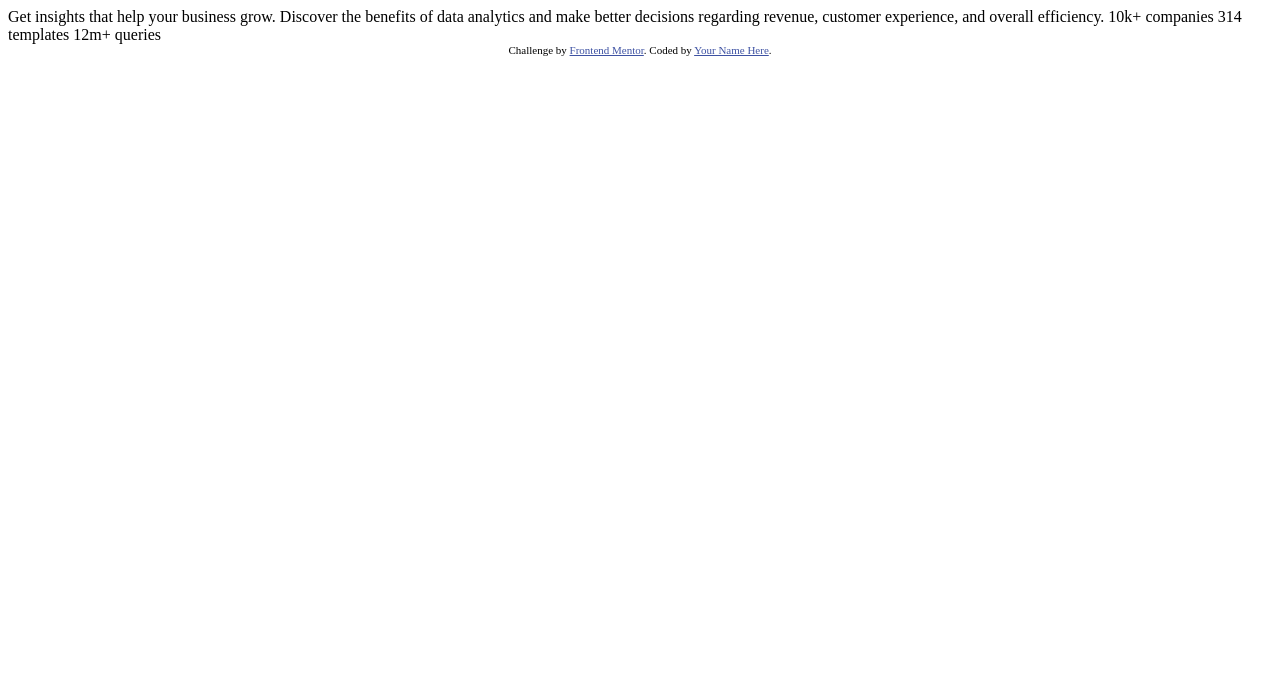
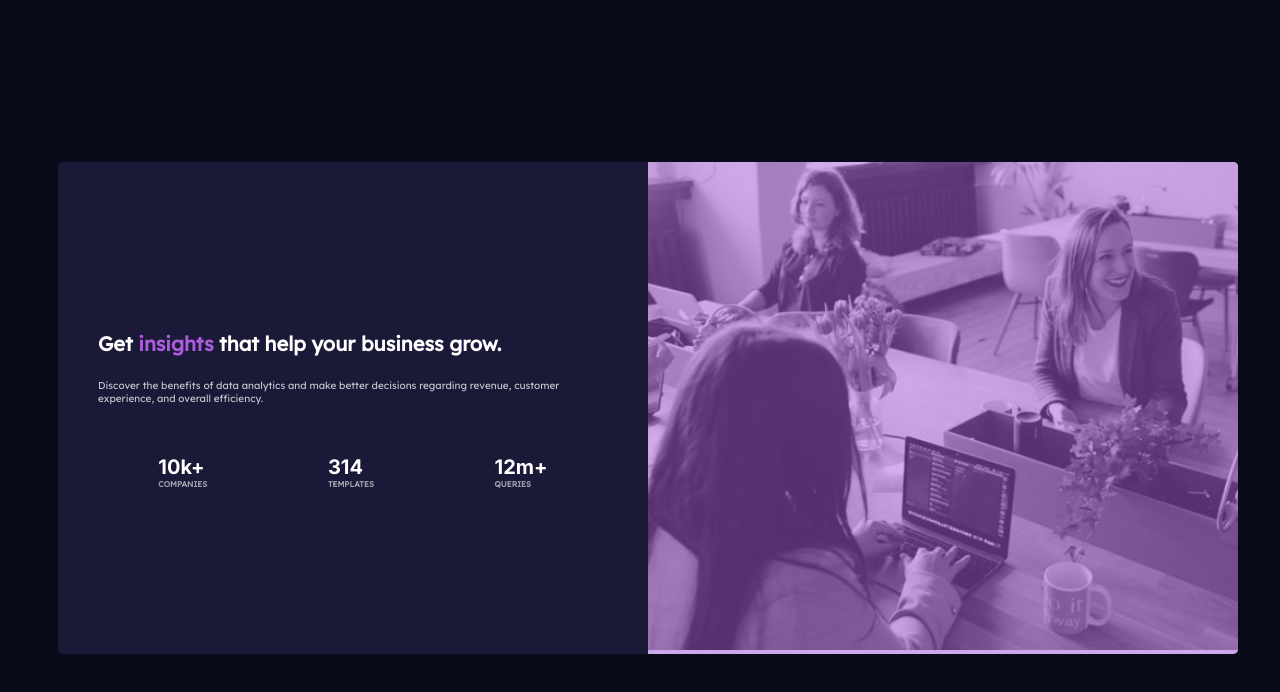
Before and after one commit to abymani/stats-preview-card-component-main, a plain HTML site: page index.html in a window 1280 px wide. Drawn offline with Linux system fonts and the light colour scheme.

Commit message:
all done

```diff
--- /dev/null
+++ b/index.css
@@ -0,0 +1,118 @@
+
+@import url('https://fonts.googleapis.com/css2?family=Inter:wght@400;700&family=Lexend+Deca&display=swap');
+
+* {
+
+    box-sizing: border-box;
+
+}
+
+
+/* ### Primary
+
+- Very dark blue (main background): hsl(233, 47%, 7%)
+- Dark desaturated blue (card background): hsl(244, 38%, 16%)
+- Soft violet (accent): hsl(277, 64%, 61%)
+
+### Neutral
+
+- White (main heading, stats): hsl(0, 0%, 100%)
+- Slightly transparent white (main paragraph): hsla(0, 0%, 100%, 0.75)
+- Slightly transparent white (stat headings): hsla(0, 0%, 100%, 0.6) */
+
+p {
+    font-family: 'Lexend Deca', sans-serif;
+    font-size: 10px;
+    color:  hsla(0, 0%, 100%, 0.75);
+
+}
+.stats {
+    font-family: 'Inter', sans-serif;
+    font-weight: 700;
+    font-size: 20px;
+}
+h1 {
+    font-family: 'Lexend Deca', sans-serif;
+    font-size: 20px;
+    font-weight: 700;
+}
+#insights {
+    color: hsl(277, 64%, 61%);
+}
+.state-desc {
+    font-family: 'Lexend Deca', sans-serif;
+    font-size: 8px;
+    text-transform: uppercase;
+    color :hsla(0, 0%, 100%, 0.6);
+}
+body {
+
+    height: 100vh;
+    width: 100vw;
+    background-color: hsl(233, 47%, 7%);
+    color: white;
+    display: flex;
+    flex-direction: column;
+    justify-content: center;
+    align-items: center;
+
+}
+
+.main-container {
+    display: flex;
+    flex-direction: row;
+    justify-content: center;
+    align-items: center;
+    background-color: hsl(244, 38%, 16%);
+    margin: 50px;
+    border-radius: 5px;
+    overflow: hidden;
+}
+
+.image-container {
+   flex: 40%;
+   position: relative;
+   background-color: aliceblue;
+}
+
+#overlay {
+    position: absolute;
+    top: 0;
+    left: 0;
+    width: 100%;
+    height: 100%;
+    background-color: hsla(277, 64%, 61%,0.5);
+}
+
+.content-container {
+    flex: 40%;
+    /* position: relative; */
+   padding: 40px;
+   display: flex;
+   flex-direction: column;
+
+}
+.all-stats {
+    display: flex;
+    flex-direction: row;
+    justify-content: space-around;
+    align-items: center;
+    margin-top: 30px;
+}
+.stats {
+    display: flex;
+    flex-direction: column;
+    margin: 10px;
+}
+
+@media screen and (max-width:600px) {
+    body {
+        height: auto;
+    }
+    .main-container {
+        flex-direction: column-reverse;
+    }
+    .all-stats {
+        flex-direction: column;
+    }
+}
--- a/index.html
+++ b/index.html
@@ -5,29 +5,32 @@
   <meta name="viewport" content="width=device-width, initial-scale=1.0"> <!-- displays site properly based on user's device -->
 
   <link rel="icon" type="image/png" sizes="32x32" href="./images/favicon-32x32.png">
+  <link rel="stylesheet" href="./index.css">
 
   <title>Frontend Mentor | Stats preview card component</title>
 
   <!-- Feel free to remove these styles or customise in your own stylesheet 👍 -->
-  <style>
-    .attribution { font-size: 11px; text-align: center; }
-    .attribution a { color: hsl(228, 45%, 44%); }
-  </style>
+
 </head>
 <body>
+  <main class="main-container">
+  <div class="content-container">
+  <h1>Get <span id="insights">insights</span> that help your business grow.</h1>
 
-  Get insights that help your business grow.
+  <p class="small-text">Discover the benefits of data analytics and make better decisions regarding revenue, customer
+  experience, and overall efficiency.</p>
 
-  Discover the benefits of data analytics and make better decisions regarding revenue, customer
-  experience, and overall efficiency.
+  <div class="all-stats">
+      <div class="stats"><span>10k+  </span> <span class="small-text state-desc">companies</span></div>
+      <div class="stats"><span>314 </span> </span> <span class="small-text state-desc" >templates</div>
+      <div class="stats"><span>12m+ </span> <span class="small-text state-desc">queries</span></div>
 
-  10k+ companies
-  314 templates
-  12m+ queries
-
-  <div class="attribution">
-    Challenge by <a href="https://www.frontendmentor.io?ref=challenge" target="_blank">Frontend Mentor</a>.
-    Coded by <a href="#">Your Name Here</a>.
   </div>
+  </div>
+  <div class="image-container">
+    <img src="./images/image-header-desktop.jpg"  alt="Picture can't be shown" height="100%" width="100%" >
+    <div id="overlay"></div>
+  </div>
+</main>
 </body>
 </html>
```
